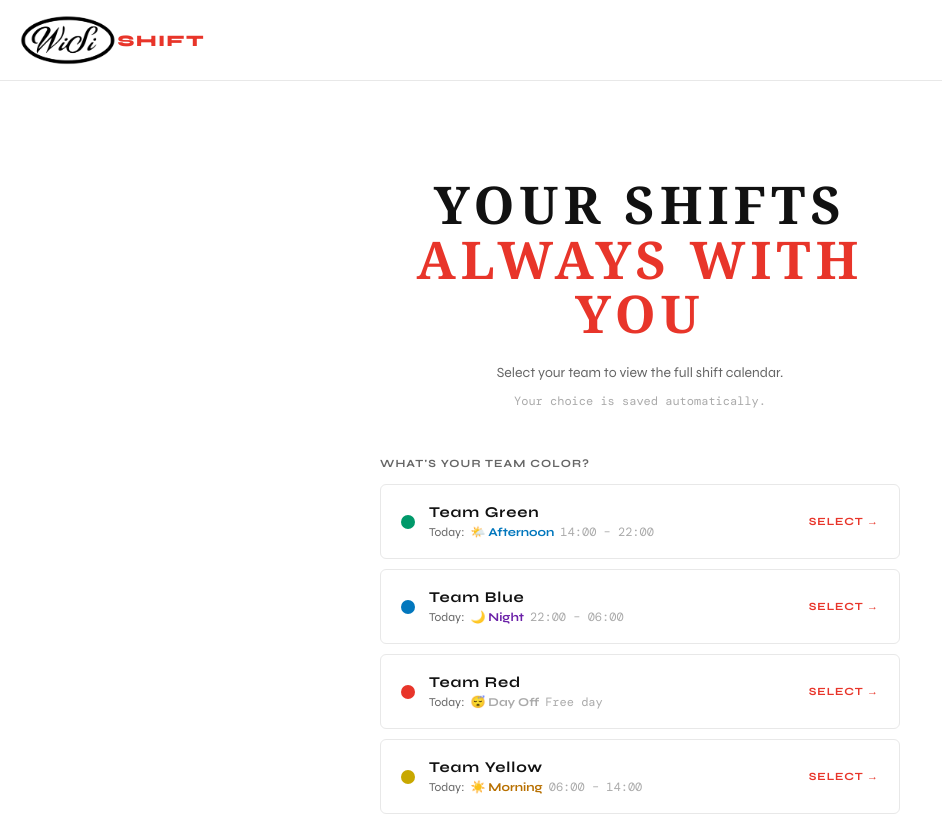
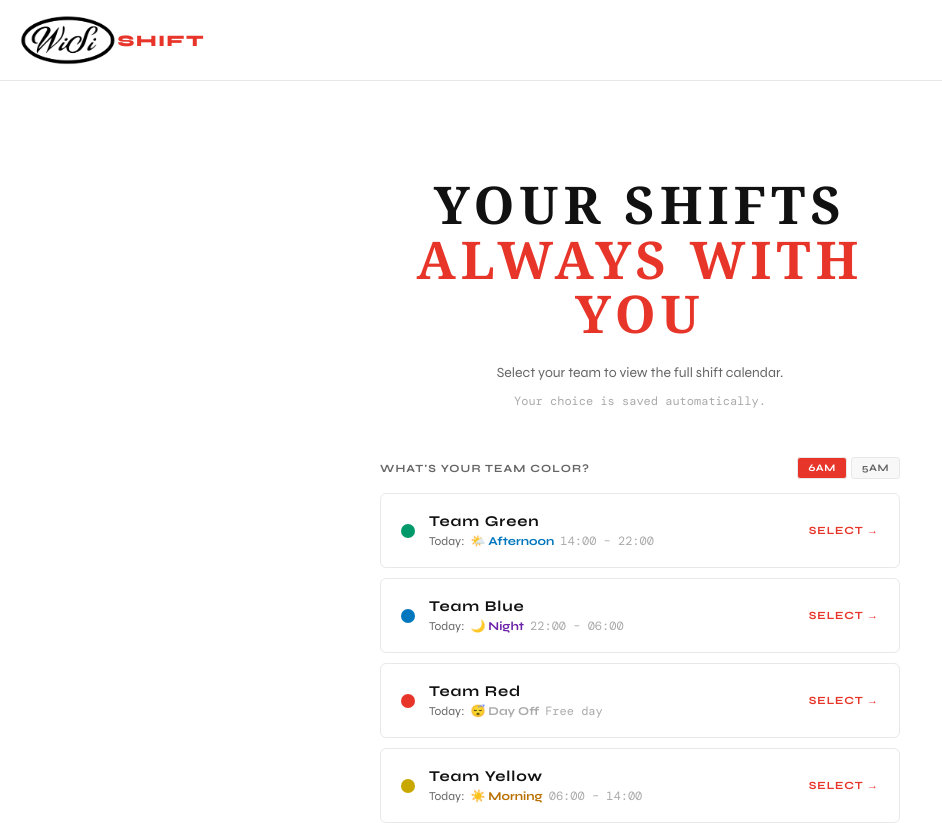
Before and after one commit to lorevis92/wisishift, a React (Vite) app: page / in a window 1280 px wide. Shown: the top 823 px of the page, without its empty margins (0-942 px from the left). Built offline with nearby package versions, Linux system fonts and the light colour scheme.

Commit message:
add 5am/6am shift time variant

```diff
--- a/src/App.jsx
+++ b/src/App.jsx
@@ -88,6 +88,19 @@ const SHIFT_META = {
   night_sunday:   { label: "Night",     short: "NGT", icon: "🌙",  time: "18:00 – 06:00", color: "#6B21A8", bg: "rgba(107,33,168,0.06)", border: "rgba(107,33,168,0.18)" },
 };
 
+function getShiftTimes(shiftType, shiftStart) {
+  if (shiftType === "off") return "Free day";
+  const is5am = shiftStart === "5am";
+  const times = {
+    morning:        is5am ? "05:00 – 13:00" : "06:00 – 14:00",
+    afternoon:      is5am ? "13:00 – 21:00" : "14:00 – 22:00",
+    night:          is5am ? "21:00 – 05:00" : "22:00 – 06:00",
+    morning_sunday: is5am ? "05:00 – 17:00" : "06:00 – 18:00",
+    night_sunday:   is5am ? "17:00 – 05:00" : "18:00 – 06:00",
+  };
+  return times[shiftType] || "—";
+}
+
 function sameDay(a, b) {
   return a.getFullYear()===b.getFullYear() && a.getMonth()===b.getMonth() && a.getDate()===b.getDate();
 }
@@ -173,6 +186,7 @@ export default function App() {
   const [installState, setInstallState] = useState('idle');
   const [shiftOverviewOpen, setShiftOverviewOpen] = useState(false);
   const [role, setRole] = useState(() => localStorage.getItem('wisishift_role') || 'opr');
+  const [shiftStart, setShiftStart] = useState(() => localStorage.getItem('wisishift_start') || '6am');
 
   useEffect(() => {
     const handler = () => setIsMobile(window.innerWidth < 640);
@@ -187,6 +201,10 @@ export default function App() {
   useEffect(() => {
     localStorage.setItem('wisishift_role', role);
   }, [role]);
+
+  useEffect(() => {
+    localStorage.setItem('wisishift_start', shiftStart);
+  }, [shiftStart]);
 
   const [popoverRect, setPopoverRect] = useState(null);
   const popoverRef = useRef(null);
@@ -221,7 +239,7 @@ export default function App() {
     return () => window.removeEventListener('beforeinstallprompt', handler);
   }, []);
 
-  if (!selectedTeam) return <Onboarding onSelect={setSelectedTeam} today={today} isMobile={isMobile} />;
+  if (!selectedTeam) return <Onboarding onSelect={setSelectedTeam} today={today} isMobile={isMobile} shiftStart={shiftStart} setShiftStart={setShiftStart} />;
 
   const tm = TEAM_META[selectedTeam];
   const monthName = new Date(viewYear, viewMonth, 1).toLocaleString("en-US", { month: "long" });
@@ -259,6 +277,12 @@ export default function App() {
               <span style={{ fontWeight: 800, color: "#E8352A", letterSpacing: "0.10em", textTransform: "uppercase", fontFamily: "'Syne', sans-serif", fontSize: isMobile ? 13 : 16 }}>SHIFT</span>
             </div>
             <TeamBadge team={selectedTeam} />
+            <span style={{
+              background: "#F8F8F8", color: "#666666", border: "1px solid #E8E8E8",
+              fontSize: 10, fontWeight: 700, borderRadius: 3, padding: "2px 6px",
+              textTransform: "uppercase", letterSpacing: "0.08em",
+              fontFamily: "'Syne', sans-serif",
+            }}>{shiftStart.toUpperCase()}</span>
           </div>
           <div style={{ display: "flex", alignItems: "center", gap: 8 }}>
             {installPrompt && (
@@ -328,7 +352,7 @@ export default function App() {
                   <div style={{ fontSize: 24, fontWeight: 700, color: sm.color, letterSpacing: "0.04em", fontFamily: "Georgia, 'Times New Roman', serif" }}>
                     {sm.label}
                   </div>
-                  <div style={{ fontSize: 13, color: T.textSecondary, fontFamily: "'DM Mono', monospace" }}>{sm.time}</div>
+                  <div style={{ fontSize: 13, color: T.textSecondary, fontFamily: "'DM Mono', monospace" }}>{getShiftTimes(todayShift, shiftStart)}</div>
                 </div>
               </div>
               <ShiftBadge shift={todayShift} />
@@ -659,7 +683,7 @@ export default function App() {
                   <>
                     <span style={{ fontSize: 22 }}>{myShiftMeta.icon}</span>
                     <span style={{ fontSize: 15, fontWeight: 700, color: myShiftMeta.color, fontFamily: "'Syne', sans-serif" }}>{myShiftMeta.label}</span>
-                    <span style={{ fontSize: 13, color: T.textSecondary, fontFamily: "'DM Mono', monospace" }}>{myShiftMeta.time}</span>
+                    <span style={{ fontSize: 13, color: T.textSecondary, fontFamily: "'DM Mono', monospace" }}>{getShiftTimes(myShift, shiftStart)}</span>
                   </>
                 )}
               </div>
@@ -683,7 +707,7 @@ export default function App() {
                         <>
                           <span style={{ fontSize: 16 }}>{meta.icon}</span>
                           <span style={{ fontSize: 13, fontWeight: 600, color: meta.color, fontFamily: "'Syne', sans-serif" }}>{meta.label}</span>
-                          <span style={{ fontSize: 12, color: T.textSecondary, fontFamily: "'DM Mono', monospace" }}>{meta.time}</span>
+                          <span style={{ fontSize: 12, color: T.textSecondary, fontFamily: "'DM Mono', monospace" }}>{getShiftTimes(shift, shiftStart)}</span>
                         </>
                       )}
                     </div>
@@ -727,7 +751,7 @@ export default function App() {
                 <>
                   <span style={{ fontSize: 20 }}>{myShiftMeta.icon}</span>
                   <span style={{ fontSize: 14, fontWeight: 700, color: myShiftMeta.color, fontFamily: "'Syne', sans-serif" }}>{myShiftMeta.label}</span>
-                  <span style={{ fontSize: 12, color: T.textSecondary, fontFamily: "'DM Mono', monospace" }}>{myShiftMeta.time}</span>
+                  <span style={{ fontSize: 12, color: T.textSecondary, fontFamily: "'DM Mono', monospace" }}>{getShiftTimes(myShift, shiftStart)}</span>
                 </>
               )}
             </div>
@@ -751,7 +775,7 @@ export default function App() {
                       <>
                         <span style={{ fontSize: 14 }}>{meta.icon}</span>
                         <span style={{ fontSize: 12, fontWeight: 600, color: meta.color, fontFamily: "'Syne', sans-serif" }}>{meta.label}</span>
-                        <span style={{ fontSize: 11, color: T.textSecondary, fontFamily: "'DM Mono', monospace" }}>{meta.time}</span>
+                        <span style={{ fontSize: 11, color: T.textSecondary, fontFamily: "'DM Mono', monospace" }}>{getShiftTimes(shift, shiftStart)}</span>
                       </>
                     )}
                   </div>
@@ -785,7 +809,8 @@ export default function App() {
 }
 
 // ─── ONBOARDING ───────────────────────────────────────────────────────────────
-function Onboarding({ onSelect, today, isMobile }) {
+function Onboarding({ onSelect, today, isMobile, shiftStart, setShiftStart }) {
+  const shiftToggleBase = { fontFamily: "'Syne', sans-serif", fontSize: 10, fontWeight: 700, textTransform: "uppercase", border: "1px solid #E8E8E8", borderRadius: 3, padding: "4px 10px", cursor: "pointer", letterSpacing: "0.05em" };
   return (
     <div style={{ background: T.bg, minHeight: "100vh", color: T.text, fontFamily: "'Syne', system-ui, sans-serif" }}>
       {/* Header */}
@@ -814,8 +839,17 @@ function Onboarding({ onSelect, today, isMobile }) {
         </div>
 
         {/* Team cards */}
-        <div style={{ fontSize: 11, fontWeight: 700, color: T.textSecondary, letterSpacing: "0.10em", textTransform: "uppercase", marginBottom: 14, fontFamily: "'Syne', sans-serif" }}>
-          What's your team color?
+        <div style={{ display: "flex", alignItems: "center", justifyContent: "space-between", marginBottom: 14 }}>
+          <div style={{ fontSize: 11, fontWeight: 700, color: T.textSecondary, letterSpacing: "0.10em", textTransform: "uppercase", fontFamily: "'Syne', sans-serif" }}>
+            What's your team color?
+          </div>
+          <div style={{ display: "flex", gap: 4 }}>
+            {['6am', '5am'].map(v => (
+              <button key={v} onClick={() => setShiftStart(v)} style={{ ...shiftToggleBase, background: shiftStart === v ? "#E8352A" : "#F8F8F8", color: shiftStart === v ? "#FFFFFF" : "#666666" }}>
+                {v}
+              </button>
+            ))}
+          </div>
         </div>
 
         <div style={{ display: "flex", flexDirection: "column", gap: 10 }}>
@@ -844,7 +878,7 @@ function Onboarding({ onSelect, today, isMobile }) {
                     <div style={{ fontSize: 12, color: T.textSecondary, marginTop: 3, display: "flex", alignItems: "center", gap: 6 }}>
                       <span>Today:</span>
                       <span style={{ color: sm.color, fontWeight: 700 }}>{sm.icon} {sm.label}</span>
-                      <span style={{ fontFamily: "'DM Mono', monospace", color: T.textMuted }}>{sm.time}</span>
+                      <span style={{ fontFamily: "'DM Mono', monospace", color: T.textMuted }}>{getShiftTimes(todayShift, shiftStart)}</span>
                     </div>
                   </div>
                 </div>
```
